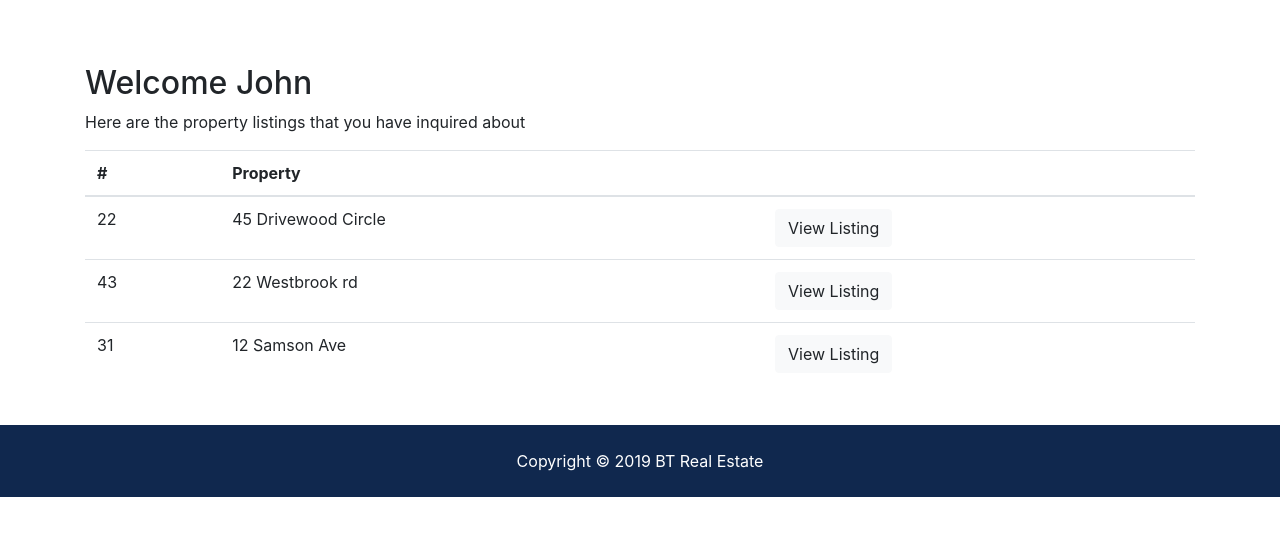
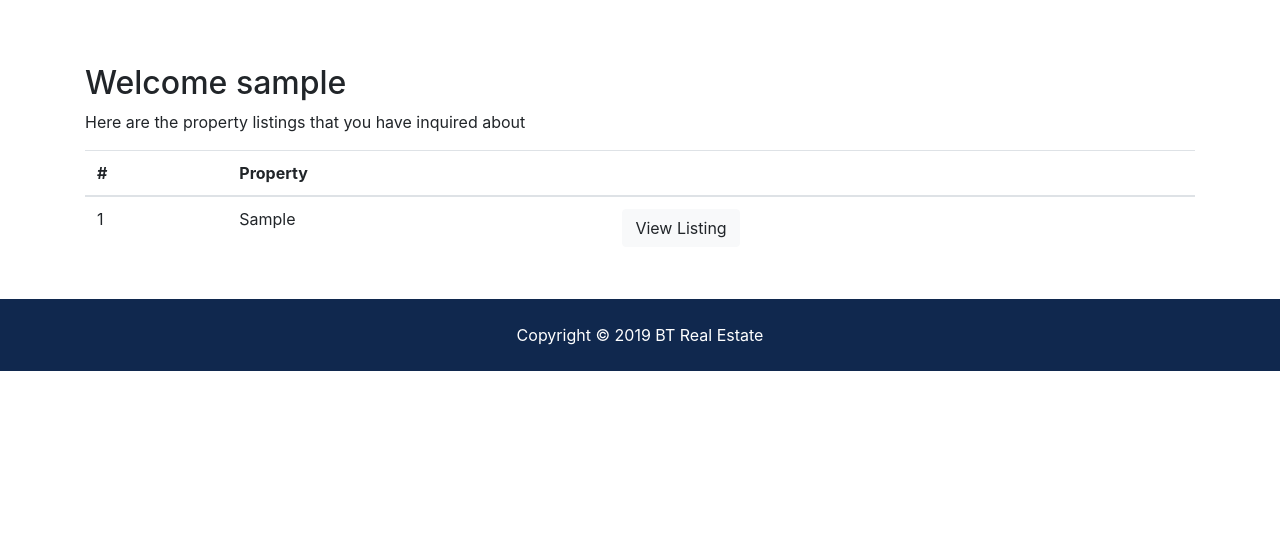
Before and after one commit to khalilSaidane/udemy-djangp, a Django app: page /accounts/dashboard in a window 1280 px wide. Shown: the part 192-728 px from the top of the page. Run offline with Django 3.2, Linux system fonts and the light colour scheme; a user stored in the database is signed in; tables that the repository leaves empty hold one stand-in row (values such as "Sample post"); some libraries are stand-ins or nearby versions.

Commit message:
Inquiries view

```diff
--- a/accounts/views.py
+++ b/accounts/views.py
@@ -1,6 +1,8 @@
 from django.contrib import messages, auth
 from django.shortcuts import render,redirect
 from django.contrib.auth.models import User
+
+from contacts.models import Contact
 
 
 def register(request):
@@ -57,4 +59,8 @@ def logout(request):
 
 
 def dashboard(request):
-    return render(request, 'accounts/dashboard.html')
+    user_contact = Contact.objects.all().order_by('-contact_date').filter(user_id=request.user.id)
+    context = {
+        'contacts':user_contact
+    }
+    return render(request, 'accounts/dashboard.html',context)
--- a/templates/accounts/dashboard.html
+++ b/templates/accounts/dashboard.html
@@ -23,8 +23,12 @@
     <div class="container">
       <div class="row">
         <div class="col-md-12">
-          <h2>Welcome John</h2>
+          <h2>Welcome {{user.username}}</h2>
           <p>Here are the property listings that you have inquired about</p>
+          {% if contacts %}
+          {% else %}
+            <p>You have not made inquiries yet</p>
+          {% endif %}
           <table class="table">
             <thead>
               <tr>
@@ -34,27 +38,15 @@
               </tr>
             </thead>
             <tbody>
-              <tr>
-                <td>22</td>
-                <td>45 Drivewood Circle</td>
+            {% for contact in contacts %}
+            <tr>
+                <td>{{contact.id}}</td>
+                <td>{{ contact.listing }}</td>
                 <td>
-                  <a class="btn btn-light" href="#">View Listing</a>
+                  <a class="btn btn-light" href="{% url 'listing' contact.listing_id%}">View Listing</a>
                 </td>
               </tr>
-              <tr>
-                <td>43</td>
-                <td>22 Westbrook rd</td>
-                <td>
-                  <a class="btn btn-light" href="#">View Listing</a>
-                </td>
-              </tr>
-              <tr>
-                <td>31</td>
-                <td>12 Samson Ave</td>
-                <td>
-                  <a class="btn btn-light" href="#">View Listing</a>
-                </td>
-              </tr>
+            {% endfor %}
             </tbody>
           </table>
         </div>
```
